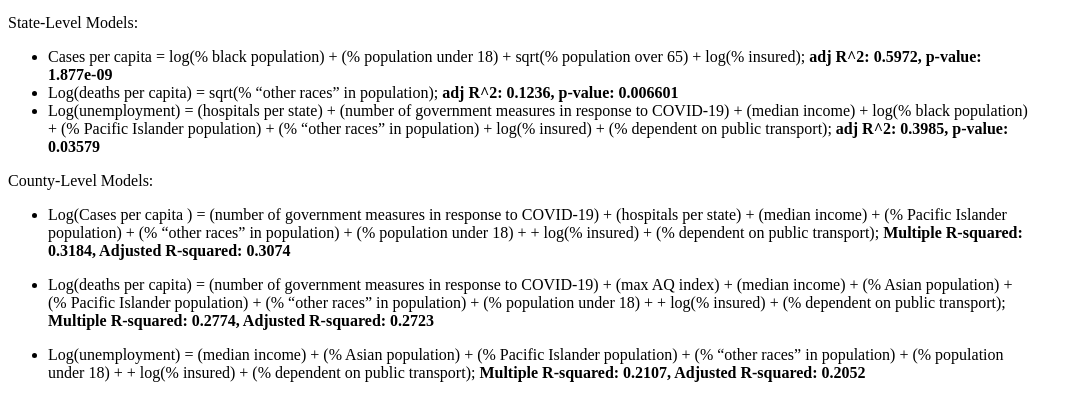
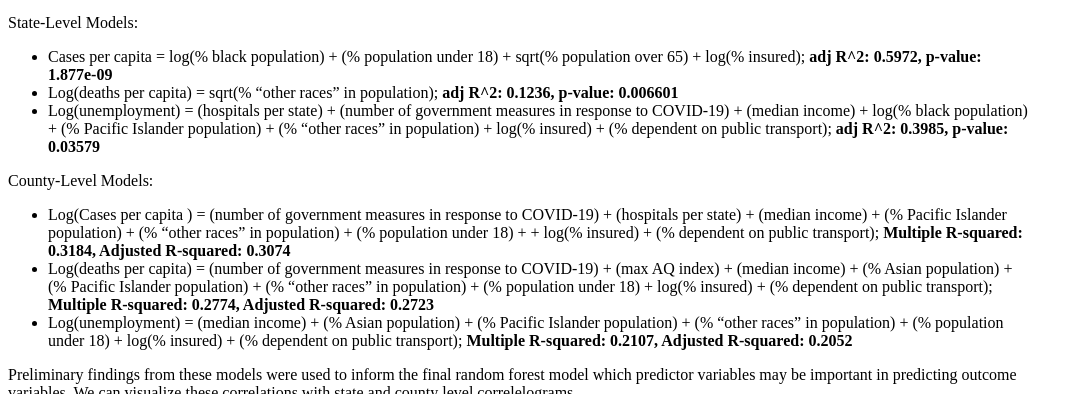
Before and after one commit to osiau/GIS713DataChallenge, a Jekyll site: the page built from Model.md, in a window 1280 px wide and 900 px high, scrolled down 483 px, cut to the strip 0-394 px from the top of the window. Shown: the whole strip, without its empty margins (0-1083 px from the left). Built offline with Jekyll 4.4.1, drawn with Linux system fonts in a browser that asks for light colours; our own code applies the rules of GitHub Pages for plain Markdown files; a script that is not in the unit is left out; comment, search, counter and statistics services are not loaded.

Commit message:
fixed some extra + signs

```diff
--- a/Model.md
+++ b/Model.md
@@ -12,10 +12,8 @@
 County-Level Models:
 
 * Log(Cases per capita ) = (number of government measures in response to COVID-19) + (hospitals per state) + (median income) +  (% Pacific Islander population) + (% “other races” in population) +  (% population under 18) + + log(% insured) + (% dependent on public transport); **Multiple R-squared:  0.3184,	Adjusted R-squared:  0.3074**
-
-* Log(deaths per capita) = (number of government measures in response to COVID-19) + (max AQ index) + (median income) + (% Asian population) + (% Pacific Islander population) + (% “other races” in population) +  (% population under 18) + + log(% insured) + (% dependent on public transport); **Multiple R-squared:  0.2774,	Adjusted R-squared:  0.2723**
-
-* Log(unemployment) = (median income) + (% Asian population) + (% Pacific Islander population) + (% “other races” in population) +  (% population under 18) + + log(% insured) + (% dependent on public transport); **Multiple R-squared:  0.2107,	Adjusted R-squared:  0.2052**
+* Log(deaths per capita) = (number of government measures in response to COVID-19) + (max AQ index) + (median income) + (% Asian population) + (% Pacific Islander population) + (% “other races” in population) +  (% population under 18) + log(% insured) + (% dependent on public transport); **Multiple R-squared:  0.2774,	Adjusted R-squared:  0.2723**
+* Log(unemployment) = (median income) + (% Asian population) + (% Pacific Islander population) + (% “other races” in population) +  (% population under 18) + log(% insured) + (% dependent on public transport); **Multiple R-squared:  0.2107,	Adjusted R-squared:  0.2052**
 
 Preliminary findings from these models were used to inform the final random forest model which predictor variables may be important in predicting outcome variables. We can visualize these correlations with state and county level correlelograms.
 
```
